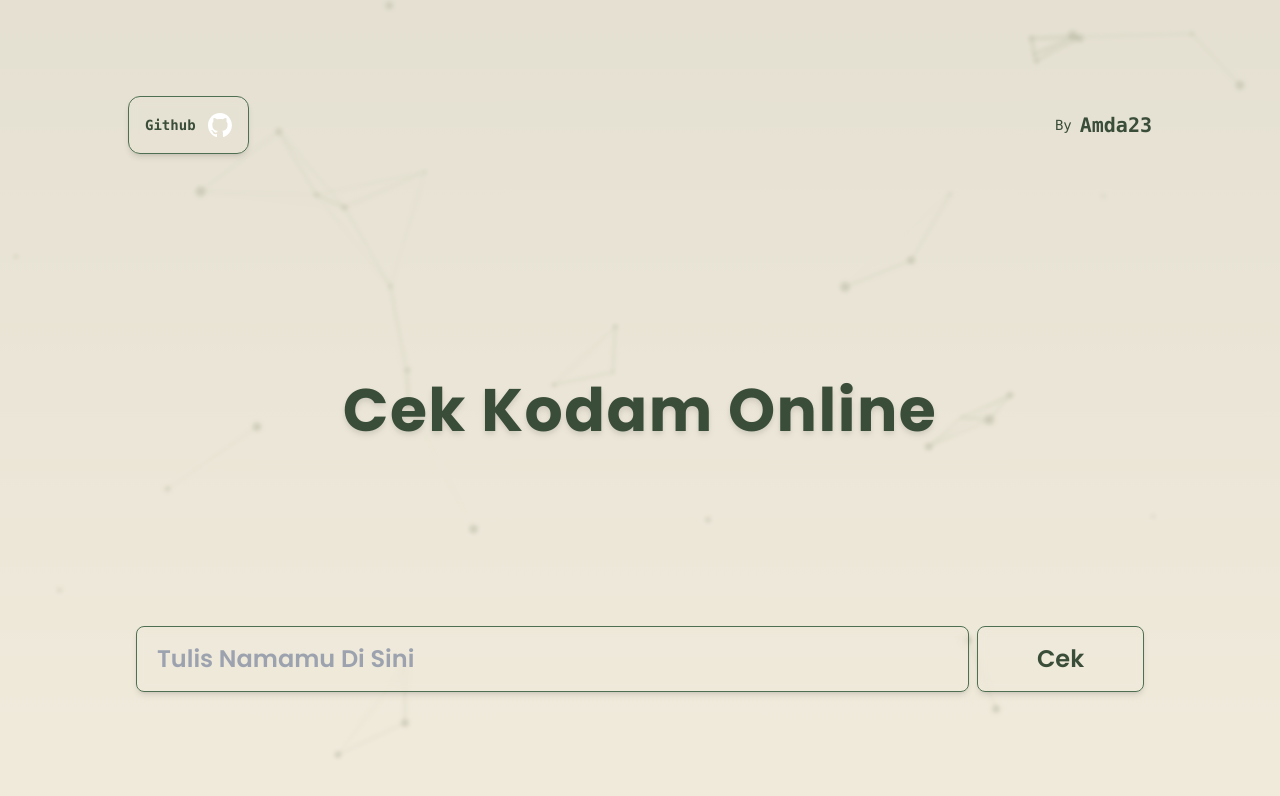
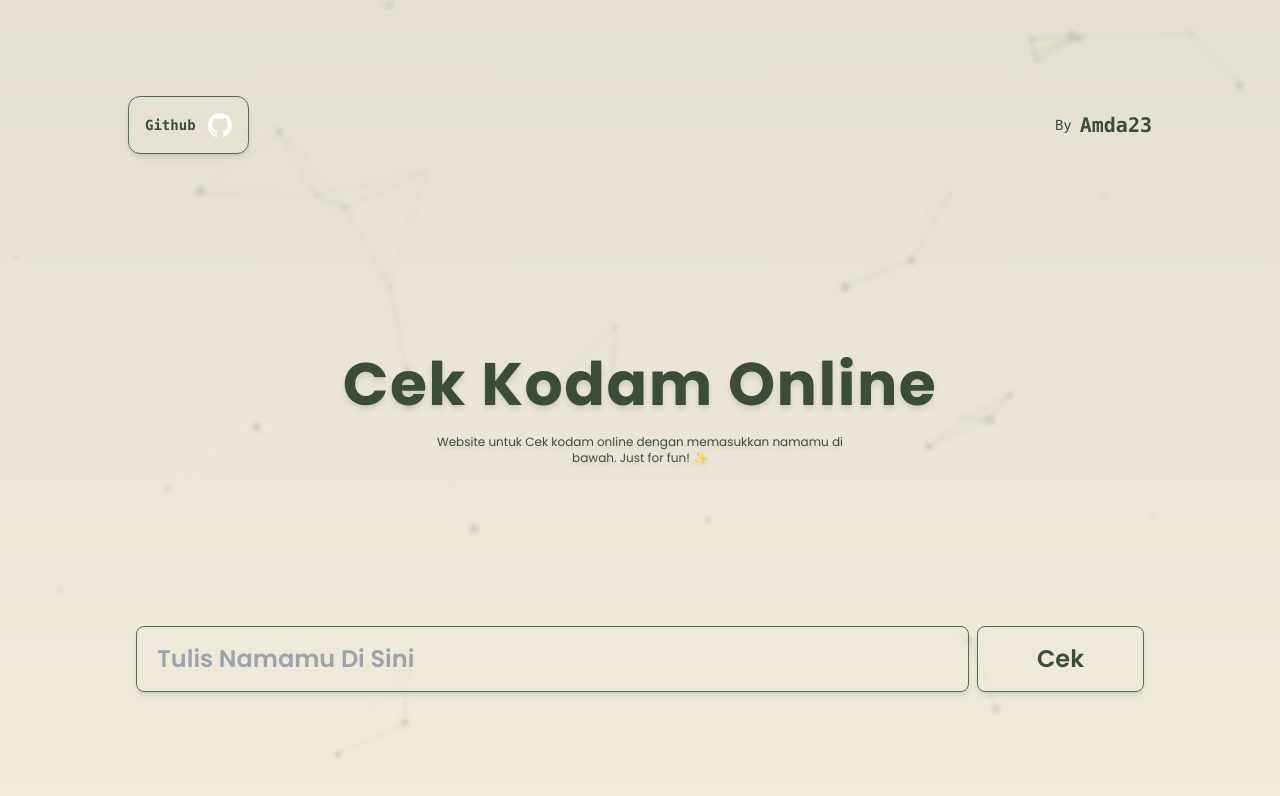
Before and after one commit to AmdaaRaijen/Cek-Kodam-App, a Next.js app: page / in a window 1280 px wide. Shown: the top 796 px of the page. Built offline with nearby package versions, Linux system fonts and the light colour scheme.

Commit message:
refactor: move font to layout.tsx

```diff
--- a/src/components/KodamResult.tsx
+++ b/src/components/KodamResult.tsx
@@ -14,9 +14,17 @@ interface Props {
 export default function KodamResult({ loading, data }: Props) {
   return (
     <div className="relative z-[1] flex place-items-center flex-col items-center gap-5 mb-5 mt-20">
-      <h1 className="text-4xl lg:text-6xl font-bold tracking-wide drop-shadow-md">
-        Cek Kodam Online
-      </h1>
+      <div className="flex flex-col items-center justify-center gap-5">
+        <h1 className="text-4xl lg:text-6xl font-bold tracking-wide drop-shadow-md">
+          Cek Kodam Online
+        </h1>
+        {!loading && !data.kodam && (
+          <p className="drop-shadow-md max-w-sm lg:max-w-md text-center text-xs lg:text-md">
+            Website untuk Cek kodam online dengan memasukkan namamu di bawah.
+            Just for fun! ✨
+          </p>
+        )}
+      </div>
 
       {loading ? (
         <Loading />
--- a/src/components/Loading.tsx
+++ b/src/components/Loading.tsx
@@ -24,12 +24,6 @@ export default function Loading() {
     "Kodam legendaris, terimalah panggilanku!",
     "Kodam gaib, dengan mantra ini hadir!",
     "Kodam sakti, datanglah dari dimensi lain!",
-    "Mencari Kodam",
-    "Menghubungi Dukun Terdekat",
-    "Menghubungi Ambatron",
-    "Mencari Sosok Hitam",
-    "Menerawang Kodam",
-    "Mencari Kodam Terkuat",
   ];
 
   const [text, setText] = React.useState(
```
